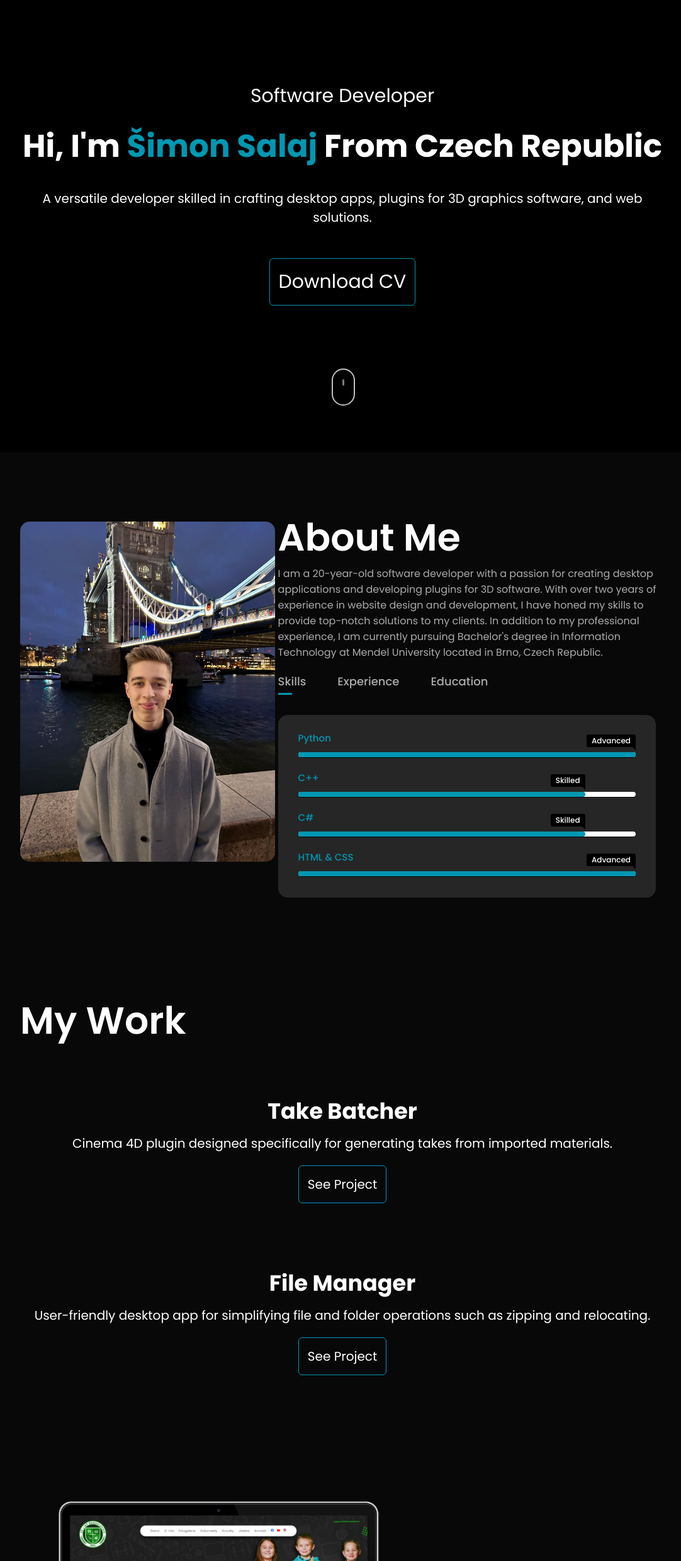
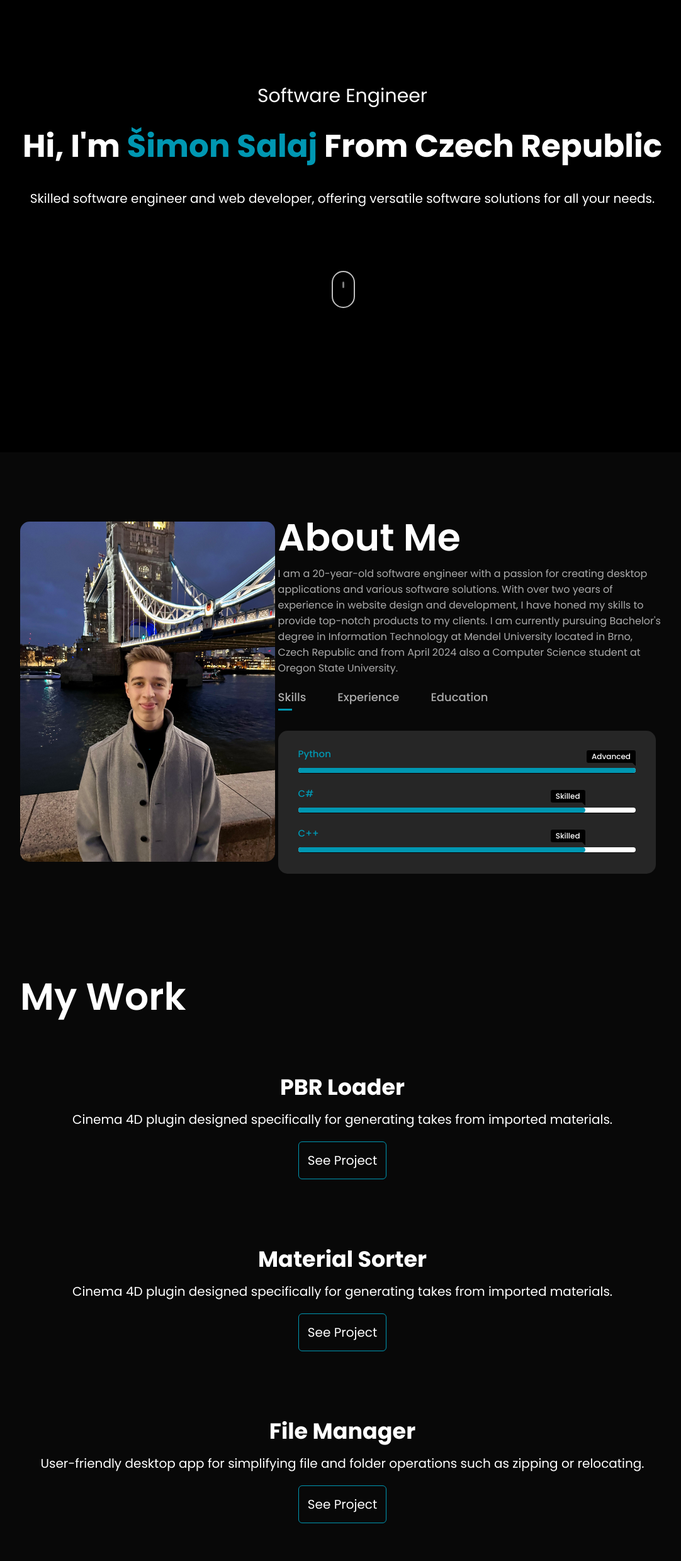
Before and after one commit to simonator420/PortfolioWebsite, a plain HTML site: page index.html in a window 1280 px wide. Shown: the part 82-2560 px from the top of the page at 63% size, without its empty margins (96-1178 px from the left). Drawn offline with Linux system fonts and the light colour scheme.

Commit message:
Mobile css

```diff
--- a/index.html
+++ b/index.html
@@ -36,10 +36,10 @@
             <i class="fas fa-bars" onclick="openmenu()"></i>
         </nav>
         <div class="header-text">
-            <p>Software Developer</p>
+            <p>Software Engineer</p>
             <h1>Hi, I'm <span>Šimon Salaj</span> From Czech Republic</h1>
-            <div class="aboutMe"> A versatile developer skilled in crafting desktop apps, plugins for 3D graphics software, and web solutions.</div>
-            <a href="images/cv.pdf" class="btnhome">Download CV</a>
+            <div class="aboutMe"> Skilled software engineer and web developer, offering versatile software solutions for all your needs.</div>
+            <!-- <a href="images/cv.pdf" class="btnhome">Download CV</a> -->
         </div>
 
         <div class="scroll-downs">
@@ -58,11 +58,11 @@
             </div>
             <div class="about-col-2">
                 <h1 class="sub-title">About Me</h1>
-                <p>I am a 20-year-old software developer with a passion for creating desktop applications and developing
-                     plugins for 3D software. With over two years of experience in website design and development, I have honed
-                      my skills to provide top-notch solutions to my clients. In addition to my professional experience,
+                <p>I am a 20-year-old software engineer with a passion for creating desktop applications and various software solutions.
+                     With over two years of experience in website design and development, I have honed
+                      my skills to provide top-notch products to my clients.
                       I am currently pursuing Bachelor's degree in Information Technology at Mendel University located in Brno,
-                       Czech Republic.</p>
+                       Czech Republic and from April 2024 also a Computer Science student at Oregon State University.</p>
                 <div class="tab-titles">
                     <p class="tab-links active-link" onclick="opentab('skills')">Skills</p>
                     <p class="tab-links" onclick="opentab('experience')">Experience</p>
@@ -81,7 +81,7 @@
                             </div>
                             <div class="bar">
                                 <div class="info">
-                                    <li><span>C++</span></li>
+                                    <li><span>C#</span></li>
                                 </div>
                                 <div class="progress-line cplusplus">
                                     <span></span>
@@ -89,26 +89,26 @@
                             </div>
                             <div class="bar">
                                 <div class="info">
-                                    <li><span>C#</span></li>
+                                    <li><span>C++</span></li>
                                 </div>
                                 <div class="progress-line csharp">
                                     <span></span>
                                 </div>
                             </div>
-                            <div class="bar">
+                            <!-- <div class="bar">
                                 <div class="info">
                                     <li><span>HTML & CSS</span></li>
                                 </div>
                                 <div class="progress-line html">
                                     <span></span>
                                 </div>
-                            </div>
+                            </div> -->
                     </ul>
                 </div>
                 <div class="tab-contents" id="experience">
                     <ul>
                         <!-- TODO POPSAT POZICE -->
-                        <li><span>2023 - Current</span><br>Software Developer at Reawote</li>
+                        <li><span>2023 - Current</span><br>Software Engineer at Reawote</li>
                         <li><span>2021 - Current</span><br>Freelance Web Developer</li>
                     </ul>
                 </div>
@@ -118,7 +118,7 @@
                         <!-- TODO POPSAT OBOR A CERTIFIKAT -->
                         <li><span>2022 - Current</span><br>Mendel University in Brno</li>
                         <hr>
-                        <li><span>Certificate in Advanced English - C1</span><br>Cambridge Assessment English</li>
+                        <li><span>6/2022 - Certificate in Advanced English - C1</span><br>Cambridge Assessment English</li>
                     </ul>
                 </div>
             </div>
@@ -131,18 +131,24 @@
         <h1 class="sub-title">My Work</h1>
 
         <div class="project">
-            <h1>Take Batcher</h1>
+            <h1>PBR Loader</h1>
             <p> Cinema 4D plugin designed specifically for generating takes from imported materials.</p>
-            <a href="/takebatcher.html" class="btn-three">See Project</a>
+            <a href="/pbr_loader.html" class="btn-three">See Project</a>
+        </div>
+
+        <div class="project">
+            <h1>Material Sorter</h1>
+            <p> Cinema 4D plugin designed specifically for generating takes from imported materials.</p>
+            <a href="/material_sorter.html" class="btn-three">See Project</a>
         </div>
 
         <div class="project">
             <h1>File Manager</h1>
-            <p>User-friendly desktop app for simplifying file and folder operations such as zipping and relocating.</p>
+            <p>User-friendly desktop app for simplifying file and folder operations such as zipping or relocating.</p>
             <a href="/filemanager.html" class="btn-three">See Project</a>
         </div>
 
-        <div class="row-one">
+        <!-- <div class="row-one">
             <div class="web-img-one">
                 <img src="images/web-bohuslavice (1).png">
             </div>
@@ -151,15 +157,15 @@
                 <p>Website of Elementary and Kindergarden of city Bohuslavice, Czech Republic.</p>
                 <a href="/elementary.html" class="btn-two">See Project</a>
             </div>
-        </div>
+        </div> -->
 
         <div class="row-two">
             <div class="web-img-two">
                 <img src="images/web-smrzice (1).png">
             </div>
             <div class="web-des-two">
-                <h1>Agricultural cooperative</h1>
-                <p>Website of Agriculture cooperative in Smrzice, Czech Republic.</p>
+                <h1>Agricultural Cooperative</h1>
+                <p>Website of Agriculture cooperative in Czech Republic.</p>
                 <a href="/agriculture.html" class="btn-two">See Project</a>
             </div>
         </div>
```
Also changed, not shown: material_sorter.html (added), pbr_loader.html (added), 2 other files.
